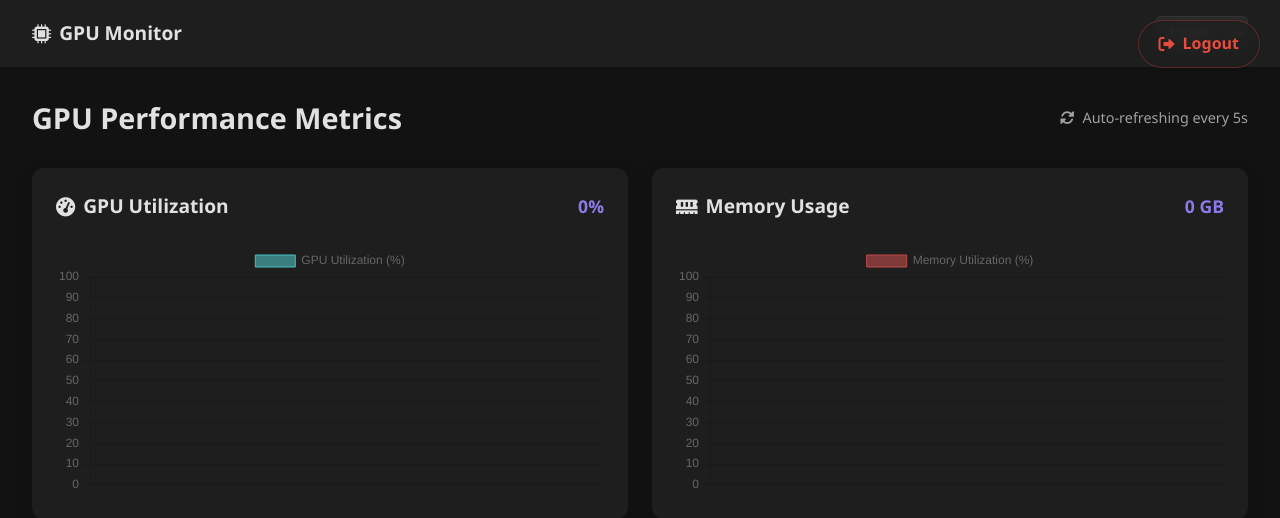
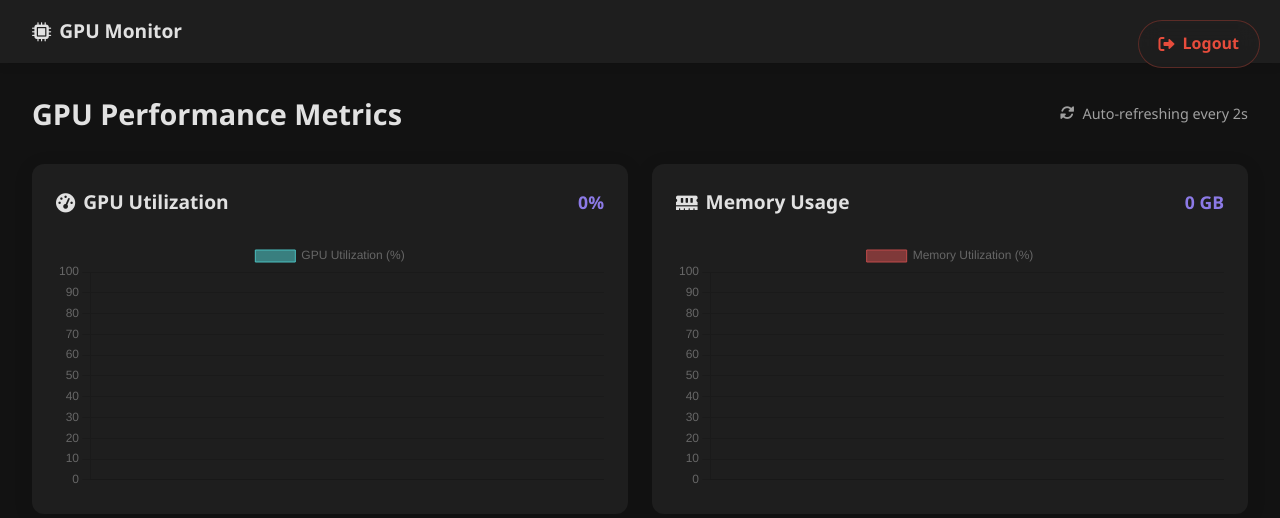
Before and after one commit to Arun12311/new-user-server-management, a Flask app: page /server_dashboard in a window 1280 px wide. Shown: the top 518 px of the page. Run offline with Flask 3, Linux system fonts and the light colour scheme; the visitor is signed in with stand-in values (Sample User, id 1).

Commit message:
this is new

```diff
--- a/templates/serverdashboard.html
+++ b/templates/serverdashboard.html
@@ -16,11 +16,6 @@
             <span>GPU Monitor</span>
         </div>
         <div class="nav-actions">
-            <select id="timeRange" class="time-selector">
-                <option value="1">1 Hour</option>
-                <option value="6">6 Hours</option>
-                <option value="24">24 Hours</option>
-            </select>
             <a href="{{ url_for('logout') }}" class="logout-button">
                 <i class="fas fa-sign-out-alt"></i>
                 <span>Logout</span>
@@ -33,7 +28,7 @@
             <h1 class="dashboard-title">GPU Performance Metrics</h1>
             <div class="refresh-info">
                 <i class="fas fa-sync-alt"></i>
-                <span>Auto-refreshing every 5s</span>
+                <span>Auto-refreshing every 2s</span>
             </div>
         </div>
 
@@ -249,7 +244,7 @@
 
         // Initial fetch and set interval
         fetchGpuStats();
-        setInterval(fetchGpuStats, 5000);
+        setInterval(fetchGpuStats, 2000);
     </script>
 </body>
 </html>
```
